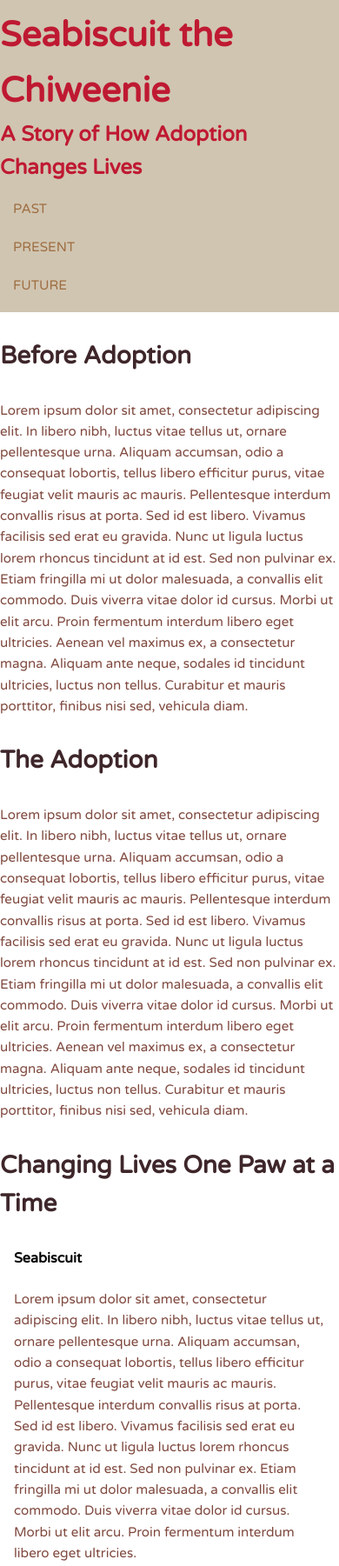
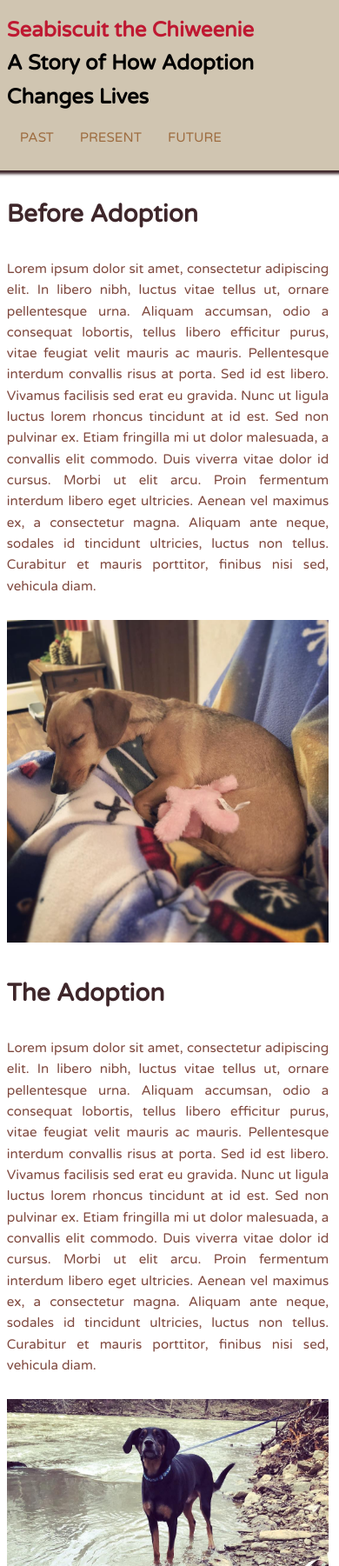
Before and after one commit to XandiHarris/Seabiscuit_Practice_Project, a plain HTML site: page seabiscuit.html in a window 390 px wide. Shown: the top 1801 px of the page at 87% size. Drawn offline with Linux system fonts and the light colour scheme.

Commit message:
added links and worked on smaller display functionality

```diff
--- a/css_files/seabiscuit.css
+++ b/css_files/seabiscuit.css
@@ -39,17 +39,14 @@ p {
 	font-size: .95em;
 	margin-bottom: 1.8em;
 	color: #7F493F;
+	text-align: justify;
 }
 
 h1 {
 	font-size: 2.5em;
 }
 
-h1,
-h2 {
-	color: #BF1932;
-	margin: 0;
-}
+
 
 
 h3,
@@ -78,6 +75,9 @@ img {
 
 .main-header {
 	background: #D0C5B1;
+	top: 0;
+	position: sticky;
+	box-shadow: 0px 1px 3px 3px #3E262A;
 }
 
 /* Height:850px;
@@ -127,6 +127,15 @@ img {
 	color: #3E262A ;
 }
 
+.insta {
+	width: 25%;
+	padding: 0;
+	margin: 0;
+	border: 0;
+	display: block;
+	float: left;
+}
+
 /* ---- Layout Containers ---- */
 
 .main-header {
@@ -156,6 +165,7 @@ img {
 	background: #9E6D41;
 	padding: 2em 0;
 	margin-top: 30px;
+
 }
 
 /* ---- Page Elements ---- */
@@ -171,6 +181,32 @@ img {
 /* =================================
   Media Queries
 ==================================== */
+
+@media (max-width: 768px) {
+
+	.container {
+		width: 95%;
+		margin: 2%;
+	}
+
+	.main-nav li{
+		text-align: center;
+		float: left;
+
+
+	}
+
+	.clearfix::after {
+		content: " ";
+		display: table;
+		clear: both;
+	}
+
+	.name,
+	.sub-head {
+		font-size: 1.5em;
+	}
+}
 
 @media (min-width: 769px) {
 
@@ -193,6 +229,7 @@ img {
 	.main-nav li {
 		display: inline-block;
 		margin-left: 15px;
+
 	}
 
 	.tagline {
@@ -215,9 +252,10 @@ img {
 @media (min-width: 1025px) {
 
 	.container {
-		width: 80%;
+		width: 70%;
 		max-width: 1150px;
 	}
+
 
 	.one,
 	.two,
--- a/seabiscuit.html
+++ b/seabiscuit.html
@@ -18,28 +18,30 @@
                     <h2 class="sub-head">A Story of How Adoption Changes Lives</h2>
                 </div>
                 <ul class="main-nav">
-                    <li><a href="#">Past</a></li>
-                    <li><a href="#">Present</a></li>
-                    <li><a href="#">Future</a></li>
+                    <li><a href="#past">Past</a></li>
+                    <li><a href="#present">Present</a></li>
+                    <li><a href="#future">Future</a></li>
                 </ul>
             </div>
         </header>
         <div class="container clearfix">
-            <div class="primary">
-                <h3>Before Adoption</h3>
+            <div class="primary" >
+                <h3 id="past">Before Adoption</h3>
                     <p>
                         Lorem ipsum dolor sit amet, consectetur adipiscing elit. In libero nibh, luctus vitae tellus ut, ornare pellentesque urna. Aliquam accumsan, odio a consequat lobortis, tellus libero efficitur purus, vitae feugiat velit mauris ac mauris. Pellentesque interdum convallis risus at porta. Sed id est libero. Vivamus facilisis sed erat eu gravida. Nunc ut ligula luctus lorem rhoncus tincidunt at id est. Sed non pulvinar ex. Etiam fringilla mi ut dolor malesuada, a convallis elit commodo. Duis viverra vitae dolor id cursus. Morbi ut elit arcu. Proin fermentum interdum libero eget ultricies. Aenean vel maximus ex, a consectetur magna. Aliquam ante neque, sodales id tincidunt ultricies, luctus non tellus. Curabitur et mauris porttitor, finibus nisi sed, vehicula diam.
                     </p>
             </div>
-            <div class="secondary">
-                <h3>The Adoption</h3>
+            <img src="images/seabiscuitday1.jpg" class="instamain">
+            <div class="secondary" >
+                <h3 id="present">The Adoption</h3>
                     <p>
                         Lorem ipsum dolor sit amet, consectetur adipiscing elit. In libero nibh, luctus vitae tellus ut, ornare pellentesque urna. Aliquam accumsan, odio a consequat lobortis, tellus libero efficitur purus, vitae feugiat velit mauris ac mauris. Pellentesque interdum convallis risus at porta. Sed id est libero. Vivamus facilisis sed erat eu gravida. Nunc ut ligula luctus lorem rhoncus tincidunt at id est. Sed non pulvinar ex. Etiam fringilla mi ut dolor malesuada, a convallis elit commodo. Duis viverra vitae dolor id cursus. Morbi ut elit arcu. Proin fermentum interdum libero eget ultricies. Aenean vel maximus ex, a consectetur magna. Aliquam ante neque, sodales id tincidunt ultricies, luctus non tellus. Curabitur et mauris porttitor, finibus nisi sed, vehicula diam.
                     </p>
             </div>
-            <div class="tertiary">
-                <h3>Changing Lives One Paw at a Time</h3>
-                <div class="one col">
+            <div class="tertiary" >
+                <img src="images/biscuitandfriends.jpg" class="instamain">
+                <h3 id="future">Changing Lives One Paw at a Time</h3>
+                <div class="one col" >
                 <h4>Seabiscuit</h4>
                     <p>
                         Lorem ipsum dolor sit amet, consectetur adipiscing elit. In libero nibh, luctus vitae tellus ut, ornare pellentesque urna. Aliquam accumsan, odio a consequat lobortis, tellus libero efficitur purus, vitae feugiat velit mauris ac mauris. Pellentesque interdum convallis risus at porta. Sed id est libero. Vivamus facilisis sed erat eu gravida. Nunc ut ligula luctus lorem rhoncus tincidunt at id est. Sed non pulvinar ex. Etiam fringilla mi ut dolor malesuada, a convallis elit commodo. Duis viverra vitae dolor id cursus. Morbi ut elit arcu. Proin fermentum interdum libero eget ultricies.
@@ -57,6 +59,14 @@
                         Lorem ipsum dolor sit amet, consectetur adipiscing elit. In libero nibh, luctus vitae tellus ut, ornare pellentesque urna. Aliquam accumsan, odio a consequat lobortis, tellus libero efficitur purus, vitae feugiat velit mauris ac mauris. Pellentesque interdum convallis risus at porta.
                     </p>
                 </div>
+
+            </div>
+            <div class="clearfix">
+                    <img src="images/parkbiscuit.jpg" class="instamain">
+                    <img src="images/bedbiscuit.jpg" class="insta">
+                    <img src="images/blanketbiscuit.jpg" class="insta">
+                    <img src="images/shadowbiscuit.jpg" class="insta">
+                    <img src="images/winterbiscuit.jpg" class="insta">
             </div>
         </div>
 
```
